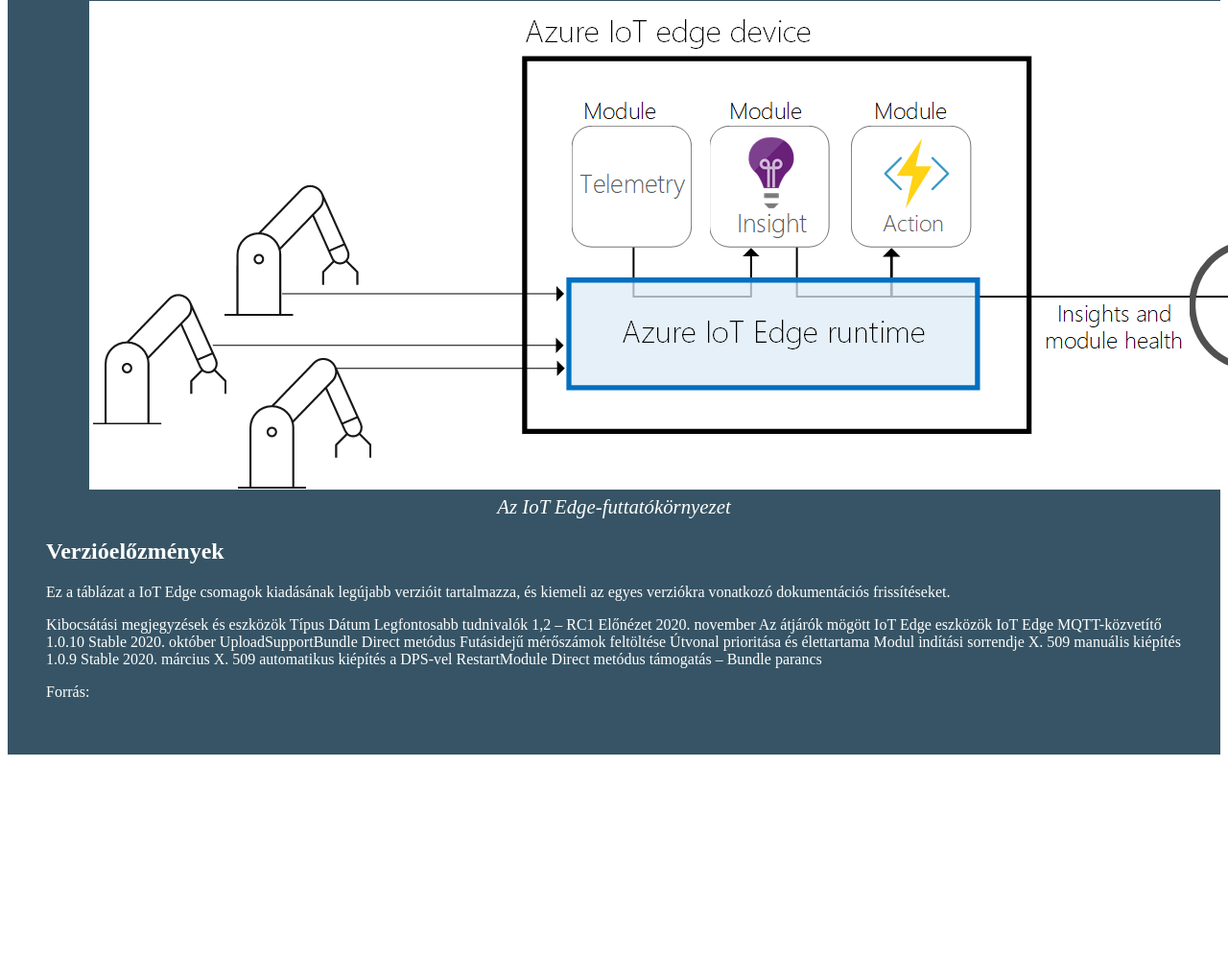
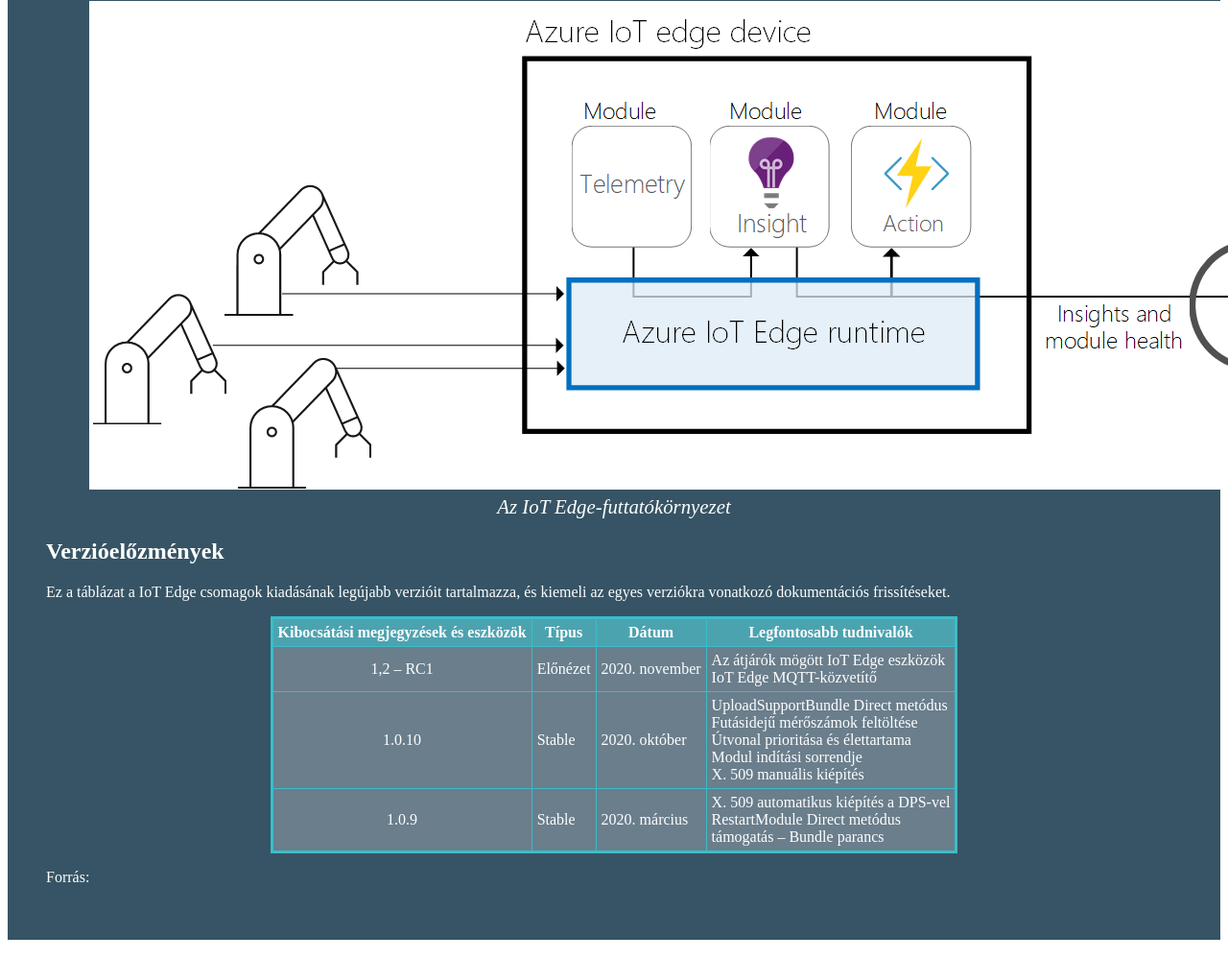
Before and after one commit to Citromszorny/Azure-IoT-Edge, a plain HTML site: page index.html in a window 1280 px wide. Shown: the part 458-1457 px from the top of the page at 96% size. Before the commit the page ends 1264 px from the top, so only its background shows below. Drawn offline with Linux system fonts and the light colour scheme.

Commit message:
9.feladat

```diff
--- a/index.html
+++ b/index.html
@@ -31,34 +31,39 @@
     <h2>Verzióelőzmények</h2>
 
     <p>Ez a táblázat a IoT Edge csomagok kiadásának legújabb verzióit tartalmazza, és kiemeli az egyes verziókra vonatkozó dokumentációs frissítéseket.</p>
-
-    Kibocsátási megjegyzések és eszközök
-    Típus
-    Dátum
-    Legfontosabb tudnivalók
-
-    1,2 – RC1
-    Előnézet
-    2020. november
-    Az átjárók mögött IoT Edge eszközök
-    IoT Edge MQTT-közvetítő
-
-    1.0.10
-    Stable
-    2020. október
-    UploadSupportBundle Direct metódus
-    Futásidejű mérőszámok feltöltése
-    Útvonal prioritása és élettartama
-    Modul indítási sorrendje
-    X. 509 manuális kiépítés
-
-    1.0.9
-    Stable
-    2020. március
-    X. 509 automatikus kiépítés a DPS-vel
-    RestartModule Direct metódus
-    támogatás – Bundle parancs
-
+    <table>
+      <tr>
+        <th style="text-align: center;">Kibocsátási megjegyzések és eszközök</th>
+        <th>Típus</th>
+        <th>Dátum</th>
+        <th>Legfontosabb tudnivalók</th>
+      </tr>
+      <tr>
+        <td style="text-align: center;">1,2 – RC1</td>
+        <td>Előnézet</td>
+        <td>2020. november</td>
+        <td>Az átjárók mögött IoT Edge eszközök <br>
+          IoT Edge MQTT-közvetítő</td>
+      </tr>
+      <tr>
+        <td style="text-align: center;">1.0.10</td>
+        <td>Stable</td>
+        <td>2020. október</td>
+        <td>UploadSupportBundle Direct metódus <br>
+          Futásidejű mérőszámok feltöltése <br>
+          Útvonal prioritása és élettartama <br>
+          Modul indítási sorrendje <br>
+          X. 509 manuális kiépítés</td>
+      </tr>
+      <tr>
+        <td style="text-align: center;">1.0.9</td>
+        <td>Stable</td>
+        <td>2020. március</td>
+        <td>X. 509 automatikus kiépítés a DPS-vel <br>
+          RestartModule Direct metódus <br>
+          támogatás – Bundle parancs</td>
+      </tr>
+    </table>
     <p>Forrás:</p>
 
   </div>
```
